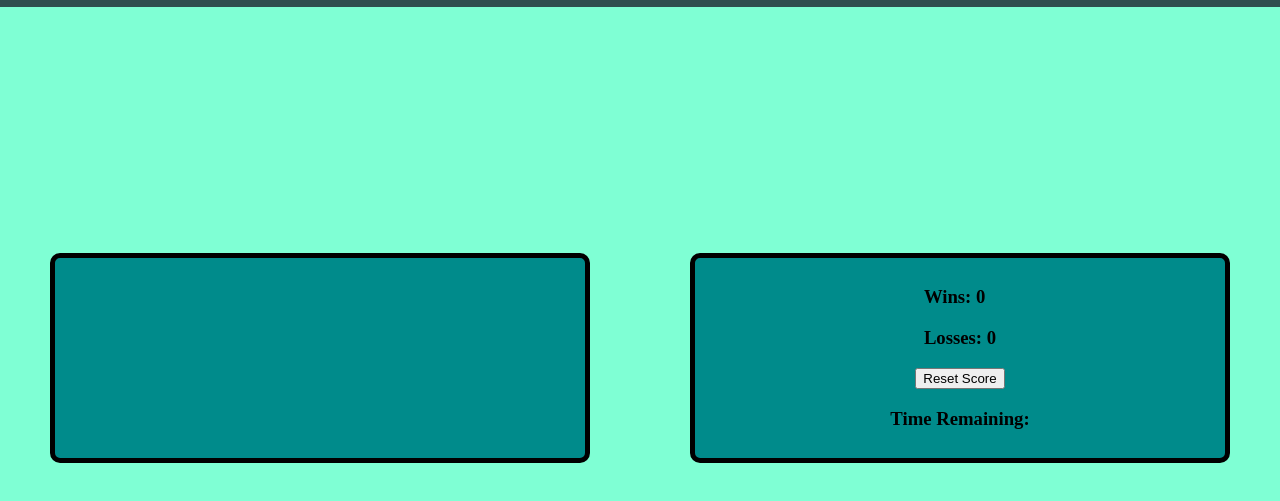
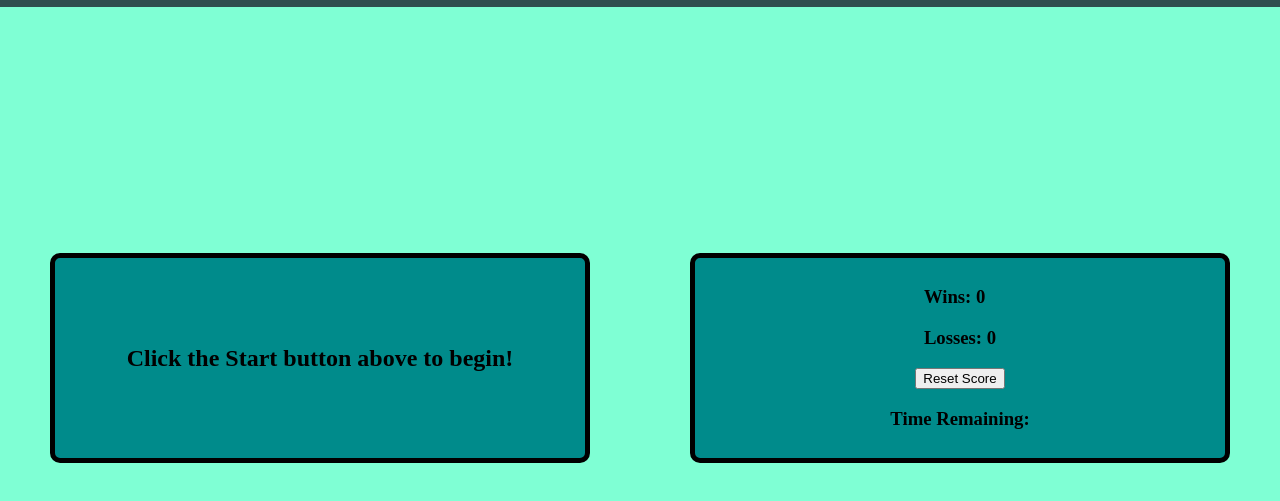
Before and after one commit to alejandrosatxc/guessgame, a plain HTML site: page index.html in a window 1280 px wide. Shown: the part 91-592 px from the top of the page. Drawn offline with Linux system fonts and the light colour scheme.

Commit message:
Add default text

```diff
--- a/index.html
+++ b/index.html
@@ -18,7 +18,7 @@
         </header>
         <main>
             <div id="display">
-                <h2 id="challenge"></h2>
+                <h2 id="challenge">Click the Start button above to begin!</h2>
                 <h2 id="result"></h2>
             </div>
             <div id="scoreboard">
```
